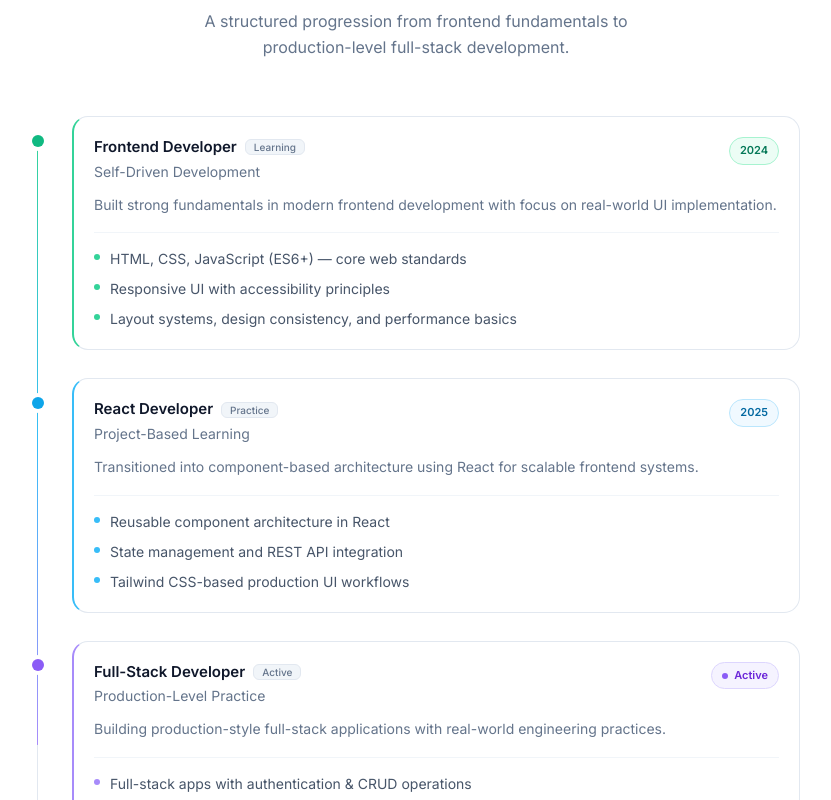
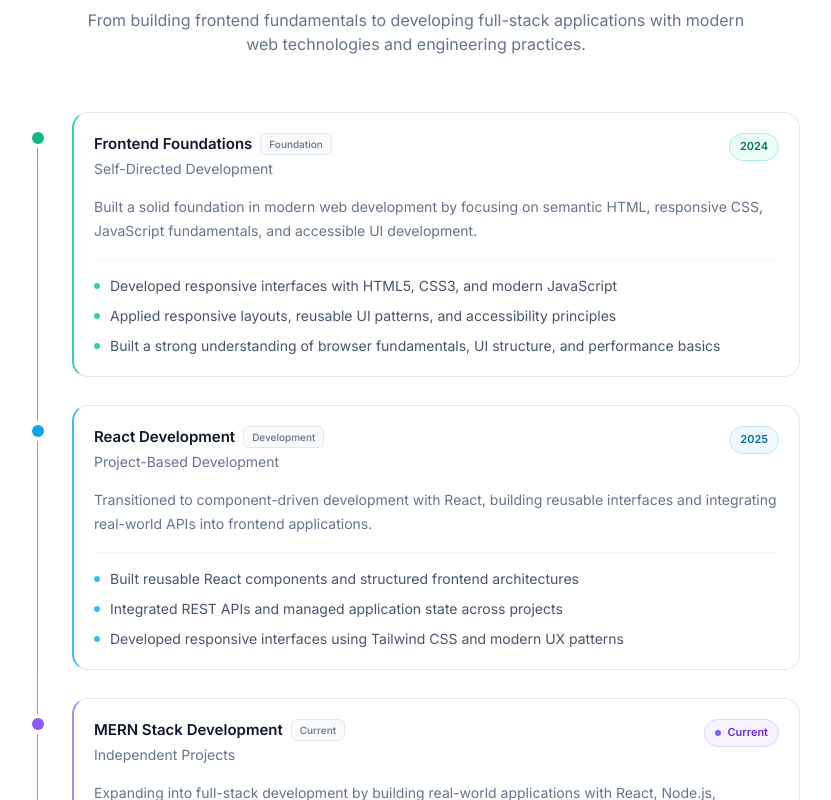
Before and after one commit to mehedirobi/mehedirobi-portfolio, a React (Vite) app: page / in a window 1280 px wide. Shown: the part 4300-5100 px from the top of the page, without its empty margins (224-1055 px from the left). Built offline with nearby package versions, Linux system fonts and the light colour scheme.

Commit message:
expreince section updated

```diff
--- a/src/components/Experience.jsx
+++ b/src/components/Experience.jsx
@@ -1,339 +1,607 @@
 import React, { useRef } from "react";
-import { motion, useInView, useScroll, useTransform } from "framer-motion";
-import { Section, Card, Badge } from "./UI";
+import {
+  motion,
+  useReducedMotion,
+  useScroll,
+  useTransform,
+} from "framer-motion";
+import { Section, Card } from "./UI";
 
-// ─── Data
+/* -------------------------------------------------------------------------- */
+/* Development Journey Data                                                  */
+/* -------------------------------------------------------------------------- */
 
-const EXPERIENCE = [
+const JOURNEY = [
   {
-    id:          "foundations",
-    title:       "Frontend Developer",
-    company:     "Self-Driven Development",
-    type:        "Learning",
-    period:      "2024",
-    description: "Built strong fundamentals in modern frontend development with focus on real-world UI implementation.",
+    id: "frontend-foundations",
+    title: "Frontend Foundations",
+    company: "Self-Directed Development",
+    type: "Foundation",
+    period: "2024",
+    description:
+      "Built a solid foundation in modern web development by focusing on semantic HTML, responsive CSS, JavaScript fundamentals, and accessible UI development.",
     points: [
-      "HTML, CSS, JavaScript (ES6+) — core web standards",
-      "Responsive UI with accessibility principles",
-      "Layout systems, design consistency, and performance basics",
+      "Developed responsive interfaces with HTML5, CSS3, and modern JavaScript",
+      "Applied responsive layouts, reusable UI patterns, and accessibility principles",
+      "Built a strong understanding of browser fundamentals, UI structure, and performance basics",
     ],
     status: "completed",
-    color:  "emerald",
+    color: "emerald",
   },
+
   {
-    id:          "react",
-    title:       "React Developer",
-    company:     "Project-Based Learning",
-    type:        "Practice",
-    period:      "2025",
-    description: "Transitioned into component-based architecture using React for scalable frontend systems.",
+    id: "react-development",
+    title: "React Development",
+    company: "Project-Based Development",
+    type: "Development",
+    period: "2025",
+    description:
+      "Transitioned to component-driven development with React, building reusable interfaces and integrating real-world APIs into frontend applications.",
     points: [
-      "Reusable component architecture in React",
-      "State management and REST API integration",
-      "Tailwind CSS-based production UI workflows",
+      "Built reusable React components and structured frontend architectures",
+      "Integrated REST APIs and managed application state across projects",
+      "Developed responsive interfaces using Tailwind CSS and modern UX patterns",
     ],
     status: "completed",
-    color:  "sky",
+    color: "sky",
   },
+
   {
-    id:          "fullstack",
-    title:       "Full-Stack Developer",
-    company:     "Production-Level Practice",
-    type:        "Active",
-    period:      "2025 – Present",
-    description: "Building production-style full-stack applications with real-world engineering practices.",
+    id: "mern-development",
+    title: "MERN Stack Development",
+    company: "Independent Projects",
+    type: "Current",
+    period: "2025 – Present",
+    description:
+      "Expanding into full-stack development by building real-world applications with React, Node.js, Express.js, and MongoDB.",
     points: [
-      "Full-stack apps with authentication & CRUD operations",
-      "Backend API development with Node.js & Express",
-      "Database design and structured project architecture",
+      "Building full-stack applications using the MERN stack",
+      "Developing RESTful APIs with authentication and CRUD functionality",
+      "Designing structured application architectures with a focus on maintainability, security, and performance",
     ],
     status: "current",
-    color:  "violet",
+    color: "violet",
   },
 ];
 
-// ─── Color map
+/* -------------------------------------------------------------------------- */
+/* Color Configuration                                                        */
+/* -------------------------------------------------------------------------- */
 
 const COLOR = {
   emerald: {
-    dot:    "bg-emerald-500 dark:bg-emerald-400",
-    ring:   "ring-emerald-100 dark:ring-emerald-900/40",
+    dot: "bg-emerald-500 dark:bg-emerald-400",
+    ring: "ring-emerald-100 dark:ring-emerald-900/40",
     border: "border-l-emerald-400 dark:border-l-emerald-500",
-    badge:  "bg-emerald-50 text-emerald-700 border-emerald-200 dark:bg-emerald-900/30 dark:text-emerald-400 dark:border-emerald-800",
+    badge:
+      "bg-emerald-50 text-emerald-700 border-emerald-200 dark:bg-emerald-950/40 dark:text-emerald-400 dark:border-emerald-800/60",
     bullet: "bg-emerald-400 dark:bg-emerald-500",
-    icon:   "text-emerald-500 dark:text-emerald-400",
   },
+
   sky: {
-    dot:    "bg-sky-500 dark:bg-sky-400",
-    ring:   "ring-sky-100 dark:ring-sky-900/40",
+    dot: "bg-sky-500 dark:bg-sky-400",
+    ring: "ring-sky-100 dark:ring-sky-900/40",
     border: "border-l-sky-400 dark:border-l-sky-500",
-    badge:  "bg-sky-50 text-sky-700 border-sky-200 dark:bg-sky-900/30 dark:text-sky-400 dark:border-sky-800",
+    badge:
+      "bg-sky-50 text-sky-700 border-sky-200 dark:bg-sky-950/40 dark:text-sky-400 dark:border-sky-800/60",
     bullet: "bg-sky-400 dark:bg-sky-500",
-    icon:   "text-sky-500 dark:text-sky-400",
   },
+
   violet: {
-    dot:    "bg-violet-500 dark:bg-violet-400",
-    ring:   "ring-violet-100 dark:ring-violet-900/40",
+    dot: "bg-violet-500 dark:bg-violet-400",
+    ring: "ring-violet-100 dark:ring-violet-900/40",
     border: "border-l-violet-400 dark:border-l-violet-500",
-    badge:  "bg-violet-50 text-violet-700 border-violet-200 dark:bg-violet-900/30 dark:text-violet-400 dark:border-violet-800",
+    badge:
+      "bg-violet-50 text-violet-700 border-violet-200 dark:bg-violet-950/40 dark:text-violet-400 dark:border-violet-800/60",
     bullet: "bg-violet-400 dark:bg-violet-500",
-    icon:   "text-violet-500 dark:text-violet-400",
   },
 };
 
-// ─── Animations
+/* -------------------------------------------------------------------------- */
+/* Animation Configuration                                                    */
+/* -------------------------------------------------------------------------- */
 
-const VIEWPORT = { once: true, amount: 0.2 };
+const VIEWPORT = {
+  once: true,
+  amount: 0.15,
+};
 
 const containerVariants = {
   hidden: {},
-  show:   { transition: { staggerChildren: 0.1, delayChildren: 0.05 } },
+  show: {
+    transition: {
+      staggerChildren: 0.1,
+      delayChildren: 0.05,
+    },
+  },
 };
 
 const fadeUp = {
-  hidden: { opacity: 0, y: 20 },
-  show:   { opacity: 1, y: 0, transition: { duration: 0.55, ease: [0.22, 1, 0.36, 1] } },
+  hidden: {
+    opacity: 0,
+    y: 18,
+  },
+
+  show: {
+    opacity: 1,
+    y: 0,
+    transition: {
+      duration: 0.5,
+      ease: [0.22, 1, 0.36, 1],
+    },
+  },
 };
 
-const cardVariant = {
-  hidden: { opacity: 0, x: -12 },
-  show:   { opacity: 1, x: 0,   transition: { duration: 0.5, ease: [0.22, 1, 0.36, 1] } },
+const cardVariants = {
+  hidden: {
+    opacity: 0,
+    x: -14,
+  },
+
+  show: {
+    opacity: 1,
+    x: 0,
+    transition: {
+      duration: 0.5,
+      ease: [0.22, 1, 0.36, 1],
+    },
+  },
 };
 
-// ─── AnimatedLine
+/* -------------------------------------------------------------------------- */
+/* Animated Timeline                                                          */
+/* -------------------------------------------------------------------------- */
 
-const AnimatedLine = ({ containerRef }) => {
+const AnimatedLine = ({ containerRef, shouldReduce }) => {
   const { scrollYProgress } = useScroll({
-    target:  containerRef,
-    offset:  ["start 80%", "end 60%"],
+    target: containerRef,
+    offset: ["start 80%", "end 60%"],
   });
+
   const scaleY = useTransform(scrollYProgress, [0, 1], [0, 1]);
 
   return (
     <div
-      className="absolute left-[5px] top-5 bottom-5 w-px overflow-hidden"
+      className="
+        absolute
+        left-[5px]
+        top-5
+        bottom-5
+        w-px
+        overflow-hidden
+      "
       aria-hidden="true"
     >
       {/* Base track */}
       <div className="absolute inset-0 bg-slate-200 dark:bg-slate-800" />
-      {/* Animated fill */}
+
+      {/* Progress */}
       <motion.div
-        style={{ scaleY, originY: 0 }}
-        className="absolute inset-0 bg-gradient-to-b from-emerald-400 via-sky-400 to-violet-400"
+        style={shouldReduce ? {} : { scaleY, originY: 0 }}
+        className="
+          absolute
+          inset-0
+          bg-gradient-to-b
+          from-emerald-400
+          via-sky-400
+          to-violet-400
+        "
       />
     </div>
   );
 };
 
-// ─── TimelineDot
+/* -------------------------------------------------------------------------- */
+/* Timeline Dot                                                               */
+/* -------------------------------------------------------------------------- */
 
-const TimelineDot = ({ color, isCurrent }) => {
+const TimelineDot = ({ color, isCurrent, shouldReduce }) => {
   const c = COLOR[color];
+
   return (
     <div
-      className="absolute left-0 top-[1.15rem] flex items-center justify-center"
+      className="
+        absolute
+        left-0
+        top-[1.25rem]
+        flex
+        items-center
+        justify-center
+      "
       aria-hidden="true"
     >
       {isCurrent ? (
         <span className="relative flex h-3 w-3">
-          <span className={`animate-ping absolute inline-flex h-full w-full rounded-full opacity-60 ${c.dot}`} />
-          <span className={`relative inline-flex h-3 w-3 rounded-full ring-4 ring-white dark:ring-slate-950 ${c.dot} ${c.ring}`} />
+          {!shouldReduce && (
+            <span
+              className={`
+                absolute
+                inline-flex
+                h-full
+                w-full
+                rounded-full
+                opacity-60
+                animate-ping
+                ${c.dot}
+              `}
+            />
+          )}
+
+          <span
+            className={`
+              relative
+              inline-flex
+              h-3
+              w-3
+              rounded-full
+              ring-4
+              ring-white
+              dark:ring-slate-950
+              ${c.dot}
+            `}
+          />
         </span>
       ) : (
-        <span className={`h-3 w-3 rounded-full ring-4 ring-white dark:ring-slate-950 ${c.dot}`} />
+        <span
+          className={`
+            h-3
+            w-3
+            rounded-full
+            ring-4
+            ring-white
+            dark:ring-slate-950
+            ${c.dot}
+          `}
+        />
       )}
     </div>
   );
 };
 
-// ─── PeriodBadge
+/* -------------------------------------------------------------------------- */
+/* Period Badge                                                               */
+/* -------------------------------------------------------------------------- */
 
-const PeriodBadge = ({ item }) => {
+const PeriodBadge = ({ item, shouldReduce }) => {
   const c = COLOR[item.color];
   const isCurrent = item.status === "current";
 
   return (
     <span
       className={`
-        inline-flex items-center gap-1.5
-        px-2.5 py-1 rounded-full text-[11px] font-semibold
-        border shrink-0 select-none
+        inline-flex
+        items-center
+        gap-1.5
+        shrink-0
+        px-2.5
+        py-1
+        rounded-full
+        border
+        text-[10px]
+        sm:text-[11px]
+        font-semibold
         ${c.badge}
       `}
     >
       {isCurrent && (
         <span className="relative flex h-1.5 w-1.5 shrink-0">
-          <span className={`animate-ping absolute inline-flex h-full w-full rounded-full opacity-70 ${c.dot}`} />
-          <span className={`relative inline-flex h-1.5 w-1.5 rounded-full ${c.dot}`} />
+          {!shouldReduce && (
+            <span
+              className={`
+                absolute
+                inline-flex
+                h-full
+                w-full
+                rounded-full
+                opacity-60
+                animate-ping
+                ${c.dot}
+              `}
+            />
+          )}
+
+          <span
+            className={`
+              relative
+              inline-flex
+              h-1.5
+              w-1.5
+              rounded-full
+              ${c.dot}
+            `}
+          />
         </span>
       )}
-      {isCurrent ? "Active" : item.period}
+
+      {isCurrent ? "Current" : item.period}
     </span>
   );
 };
 
-// ─── TypeChip
+/* -------------------------------------------------------------------------- */
+/* Type Chip                                                                  */
+/* -------------------------------------------------------------------------- */
 
 const TypeChip = ({ label }) => (
-  <span className="
-    px-2 py-0.5 rounded-md text-[10px] font-medium
-    bg-slate-100 dark:bg-slate-800
-    text-slate-500 dark:text-slate-400
-    border border-slate-200 dark:border-slate-700
-    leading-none select-none
-  ">
+  <span
+    className="
+      inline-flex
+      items-center
+      px-2
+      py-0.5
+      rounded-md
+      border
+      border-slate-200
+      dark:border-slate-800
+      bg-slate-50
+      dark:bg-slate-900
+      text-[10px]
+      font-medium
+      text-slate-500
+      dark:text-slate-400
+    "
+  >
     {label}
   </span>
 );
 
-// ─── TimelineItem
+/* -------------------------------------------------------------------------- */
+/* Timeline Item                                                              */
+/* -------------------------------------------------------------------------- */
 
-const TimelineItem = ({ item }) => {
+const TimelineItem = ({ item, shouldReduce }) => {
   const isCurrent = item.status === "current";
-  const c         = COLOR[item.color];
-  const ref       = useRef(null);
-  const inView    = useInView(ref, { once: true, amount: 0.3 });
+  const c = COLOR[item.color];
 
   return (
-    <motion.div
-      ref={ref}
-      variants={cardVariant}
-      initial="hidden"
-      animate={inView ? "show" : "hidden"}
-      className="relative pl-10"
+    <motion.article
+      variants={cardVariants}
+      className="relative pl-9 sm:pl-10"
     >
-      <TimelineDot color={item.color} isCurrent={isCurrent} />
+      <TimelineDot
+        color={item.color}
+        isCurrent={isCurrent}
+        shouldReduce={shouldReduce}
+      />
 
       <motion.div
-        whileHover={{ y: -3, transition: { duration: 0.2 } }}
+        whileHover={
+          shouldReduce
+            ? undefined
+            : {
+                y: -3,
+                transition: {
+                  duration: 0.2,
+                },
+              }
+        }
       >
         <Card
           className={`
-            group h-full
-            border-l-2 ${c.border}
-            transition-shadow duration-300
-            hover:shadow-md hover:shadow-slate-100 dark:hover:shadow-black/20
+            group
+            h-full
+            border-l-2
+            ${c.border}
+            transition-all
+            duration-300
+            hover:shadow-lg
+            hover:shadow-slate-200/50
+            dark:hover:shadow-black/20
           `}
         >
-          {/* ── Header ── */}
-          <div className="flex items-start justify-between gap-3 mb-1">
+          {/* Header */}
+          <div className="flex items-start justify-between gap-3">
             <div className="min-w-0 flex-1">
-              <div className="flex items-center gap-2 flex-wrap mb-1">
-                <h3 className="text-[15px] font-semibold text-slate-900 dark:text-white leading-snug">
+              <div className="flex flex-wrap items-center gap-2">
+                <h3
+                  className="
+                    text-[15px]
+                    font-semibold
+                    leading-snug
+                    text-slate-900
+                    dark:text-white
+                  "
+                >
                   {item.title}
                 </h3>
+
                 <TypeChip label={item.type} />
               </div>
-              <p className="text-sm text-slate-500 dark:text-slate-400">
+
+              <p
+                className="
+                  mt-1
+                  text-sm
+                  text-slate-500
+                  dark:text-slate-400
+                "
+              >
                 {item.company}
               </p>
             </div>
-            <PeriodBadge item={item} />
+
+            <PeriodBadge
+              item={item}
+              shouldReduce={shouldReduce}
+            />
           </div>
 
-          {/* ── Description ── */}
-          <p className="mt-3 text-sm leading-relaxed text-slate-500 dark:text-slate-400">
+          {/* Description */}
+          <p
+            className="
+              mt-4
+              text-sm
+              leading-6
+              text-slate-500
+              dark:text-slate-400
+            "
+          >
             {item.description}
           </p>
 
-          {/* ── Divider ── */}
-          <div className="border-t border-slate-100 dark:border-slate-800 my-4" />
+          {/* Divider */}
+          <div
+            className="
+              my-4
+              border-t
+              border-slate-100
+              dark:border-slate-800
+            "
+          />
 
-          {/* ── Points ── */}
-          <ul className="space-y-2.5" aria-label="Key highlights">
-            {item.points.map((point, i) => (
+          {/* Highlights */}
+          <ul
+            className="space-y-2.5"
+            aria-label={`${item.title} highlights`}
+          >
+            {item.points.map((point) => (
               <li
-                key={i}
-                className="flex items-start gap-2.5 text-sm text-slate-600 dark:text-slate-300"
+                key={point}
+                className="
+                  flex
+                  items-start
+                  gap-2.5
+                  text-sm
+                  leading-5
+                  text-slate-600
+                  dark:text-slate-300
+                "
               >
                 <span
-                  className={`mt-[5px] h-1.5 w-1.5 shrink-0 rounded-full ${c.bullet}`}
+                  className={`
+                    mt-[7px]
+                    h-1.5
+                    w-1.5
+                    shrink-0
+                    rounded-full
+                    ${c.bullet}
+                  `}
                   aria-hidden="true"
                 />
-                {point}
+
+                <span>{point}</span>
               </li>
             ))}
           </ul>
-
         </Card>
       </motion.div>
-    </motion.div>
+    </motion.article>
   );
 };
 
-// ─── SectionHeader
+/* -------------------------------------------------------------------------- */
+/* Section Header                                                             */
+/* -------------------------------------------------------------------------- */
 
-const SectionHeader = () => {
-  const ref    = useRef(null);
-  const inView = useInView(ref, { once: true, amount: 0.4 });
-
-  return (
+const SectionHeader = () => (
   <motion.div
-      ref={ref}
     variants={containerVariants}
     initial="hidden"
-      animate={inView ? "show" : "hidden"}
-      className="text-center mb-14"
+    whileInView="show"
+    viewport={VIEWPORT}
+    className="text-center mb-12 sm:mb-14"
   >
     <motion.p
       variants={fadeUp}
       className="
-          inline-flex items-center gap-2
-          text-[11px] font-semibold uppercase tracking-widest
-          text-slate-400 dark:text-slate-500 mb-3
+        inline-flex
+        items-center
+        gap-2
+        text-[11px]
+        font-semibold
+        uppercase
+        tracking-[0.18em]
+        text-violet-500
+        dark:text-violet-400
+        mb-3
       "
     >
-        <span className="w-4 h-px bg-current opacity-60" />
-        Journey
-        <span className="w-4 h-px bg-current opacity-60" />
+      <span
+        className="w-5 h-px bg-current opacity-60"
+        aria-hidden="true"
+      />
+
+      Development Journey
+
+      <span
+        className="w-5 h-px bg-current opacity-60"
+        aria-hidden="true"
+      />
     </motion.p>
 
     <motion.h2
       variants={fadeUp}
-        className="text-3xl sm:text-4xl font-bold tracking-tight text-slate-950 dark:text-white"
+      className="
+        text-3xl
+        sm:text-4xl
+        font-bold
+        tracking-tight
+        text-slate-950
+        dark:text-white
+      "
     >
-        Experience
+      My Development Journey
     </motion.h2>
 
     <motion.p
       variants={fadeUp}
-        className="mt-4 max-w-lg mx-auto text-base text-slate-500 dark:text-slate-400 leading-relaxed"
+      className="
+        mt-4
+        max-w-2xl
+        mx-auto
+        text-sm
+        sm:text-base
+        leading-7
+        text-slate-500
+        dark:text-slate-400
+      "
     >
-        A structured progression from frontend fundamentals to production-level full-stack development.
+      From building frontend fundamentals to developing full-stack
+      applications with modern web technologies and engineering practices.
     </motion.p>
   </motion.div>
 );
-};
 
-// ─── Experience (main export)
+/* -------------------------------------------------------------------------- */
+/* Development Journey                                                       */
+/* -------------------------------------------------------------------------- */
 
 export default function Experience() {
   const timelineRef = useRef(null);
+  const shouldReduce = useReducedMotion();
 
   return (
-    <Section id="experience" aria-label="Work experience">
-
+    <Section
+      id="experience"
+      aria-label="Development journey"
+    >
       <SectionHeader />
 
       <div
         ref={timelineRef}
         className="relative max-w-3xl mx-auto"
       >
-        <AnimatedLine containerRef={timelineRef} />
+        <AnimatedLine
+          containerRef={timelineRef}
+          shouldReduce={shouldReduce}
+        />
 
         <motion.div
           variants={containerVariants}
           initial="hidden"
           whileInView="show"
           viewport={VIEWPORT}
-          className="space-y-7"
+          className="space-y-6 sm:space-y-7"
         >
-          {EXPERIENCE.map((item) => (
-            <TimelineItem key={item.id} item={item} />
+          {JOURNEY.map((item) => (
+            <TimelineItem
+              key={item.id}
+              item={item}
+              shouldReduce={shouldReduce}
+            />
           ))}
         </motion.div>
       </div>
-
     </Section>
   );
 }
```
Lines whose indentation alone changed are shown as unchanged.
